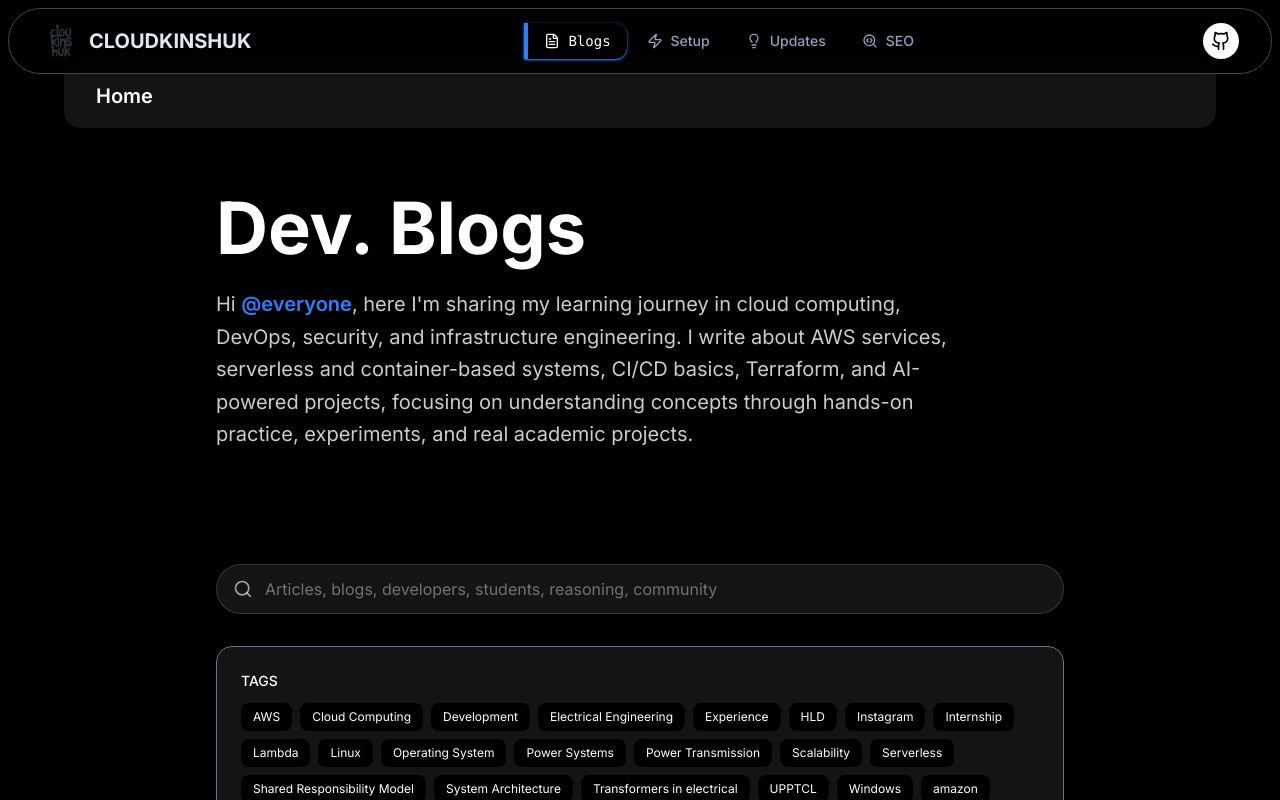
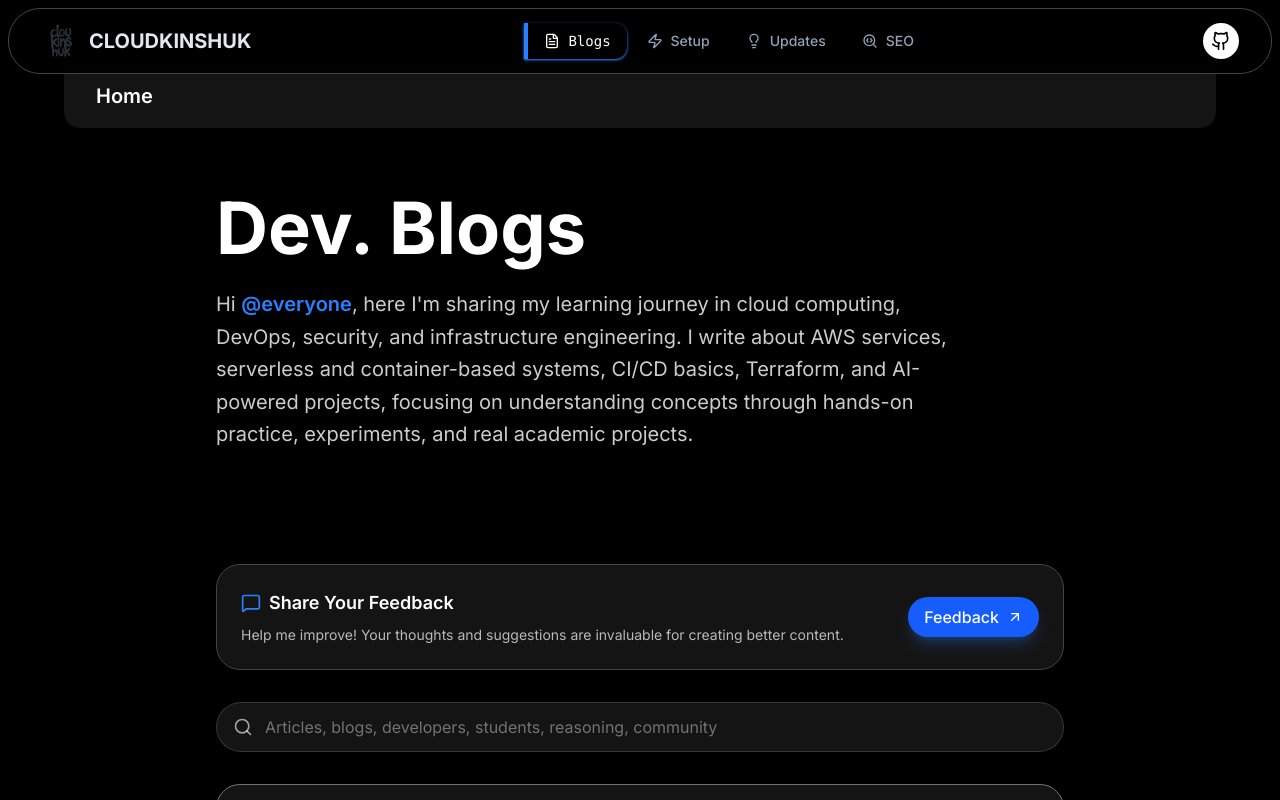
Before and after one commit to kinshukjainn/cloudkinshuk, a Next.js app: page /home-blog in a window 1280 px wide. Shown: the top 800 px of the page. Built offline with nearby package versions, Linux system fonts and the light colour scheme.

Commit message:
small components of feedback is been pasted into the blog page and updated

```diff
--- a/app/(blogs)/home-blog/page.tsx
+++ b/app/(blogs)/home-blog/page.tsx
@@ -1,7 +1,14 @@
 "use client";
 
 import React, { useState, useMemo, useCallback } from "react";
-import { Search, X, ChevronDown, RotateCcw } from "lucide-react";
+import {
+  Search,
+  X,
+  ChevronDown,
+  RotateCcw,
+  ArrowUpRight,
+  MessageSquare,
+} from "lucide-react";
 import Link from "next/link";
 import { motion } from "framer-motion";
 
@@ -310,7 +317,7 @@ const FilterPanel: React.FC<FilterPanelProps> = ({
     <div className="mb-8">
       <button
         onClick={() => setIsOpen(!isOpen)}
-        className="flex md:hidden items-center justify-between w-full px-4 py-3 bg-[#141414] border border-[#444444] rounded-2xl transition-colors duration-200 mb-4"
+        className="flex md:hidden items-center justify-between w-full px-4 py-3 bg-[#141414] border border-[#444444] rounded-4xl transition-colors duration-200 mb-4"
       >
         <span className="text-sm font-medium text-white">
           Filter by tags {activeFiltersCount > 0 && `(${activeFiltersCount})`}
@@ -332,7 +339,7 @@ const FilterPanel: React.FC<FilterPanelProps> = ({
             : "max-h-0 md:max-h-none opacity-0 md:opacity-100"
         } md:opacity-100 md:max-h-none`}
       >
-        <div className="border border-gray-500 bg-[#141414] rounded-2xl p-6">
+        <div className="border border-gray-500 bg-[#141414] rounded-3xl p-6">
           <div>
             <label className="block text-sm font-medium text-white mb-3">
               TAGS {filters.tags.length > 0 && `(${filters.tags.length})`}
@@ -345,7 +352,7 @@ const FilterPanel: React.FC<FilterPanelProps> = ({
                     onClick={() => toggleTag(tag)}
                     className={`px-3 py-1.5 text-xs transition-all duration-200 ${
                       filters.tags.includes(tag)
-                        ? "bg-[#ff9100] text-black font-semibold rounded-full"
+                        ? "bg-blue-400 text-black font-semibold rounded-full"
                         : "bg-black text-white rounded-lg cursor-pointer hover:rounded-full hover:text-white"
                     }`}
                   >
@@ -587,6 +594,40 @@ export default function BlogsPage() {
       </header>
 
       <div className="max-w-4xl mx-auto px-6 py-12">
+        {/* Feedback Card */}
+        <motion.div
+          initial={{ opacity: 0, y: 20 }}
+          animate={{ opacity: 1, y: 0 }}
+          transition={{ duration: 0.5 }}
+          className="mb-8 bg-[#141414] rounded-3xl p-6 border border-[#444444] transition-all duration-300"
+        >
+          <div className="flex flex-col sm:flex-row items-start sm:items-center justify-between gap-4">
+            <div className="flex-1">
+              <div className="flex items-center gap-2 mb-2">
+                <MessageSquare className="w-5 h-5 text-blue-500" />
+                <h3 className="text-lg font-semibold text-white">
+                  Share Your Feedback
+                </h3>
+              </div>
+
+              <p className="text-white/70 text-sm">
+                Help me improve! Your thoughts and suggestions are invaluable
+                for creating better content.
+              </p>
+            </div>
+
+            <a
+              href="https://feedbacks.cloudkinshuk.in/"
+              target="_blank"
+              rel="noopener noreferrer"
+              className="inline-flex items-center gap-2 px-4 py-2 bg-blue-600 hover:bg-blue-700 text-white font-medium rounded-3xl transition-all duration-200 hover:scale-105 active:scale-95 whitespace-nowrap shadow-lg shadow-blue-500/25"
+            >
+              Feedback
+              <ArrowUpRight className="w-4 h-4" />
+            </a>
+          </div>
+        </motion.div>
+
         <SearchBar
           searchInput={searchInput}
           setSearchInput={setSearchInput}
```
